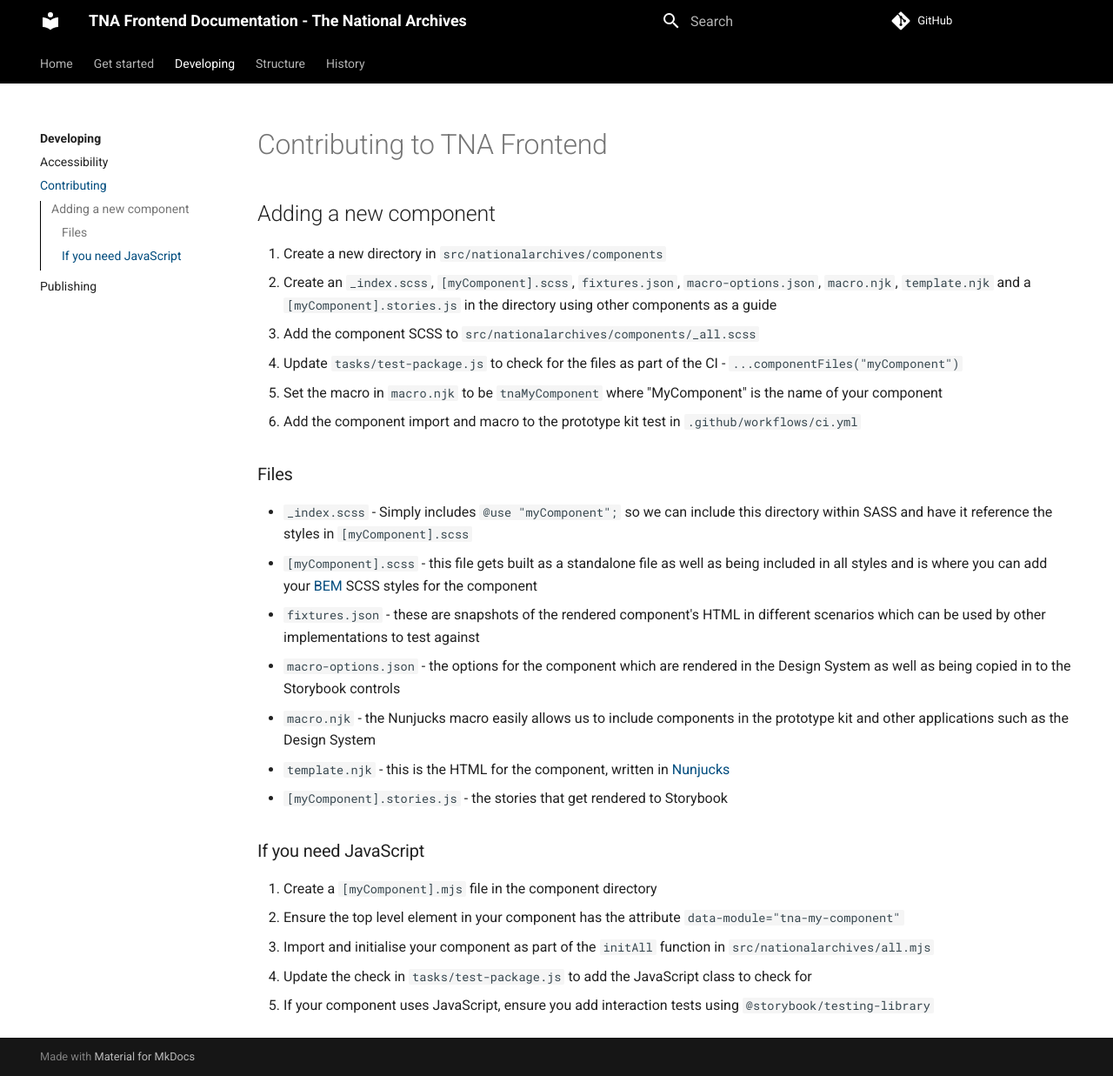
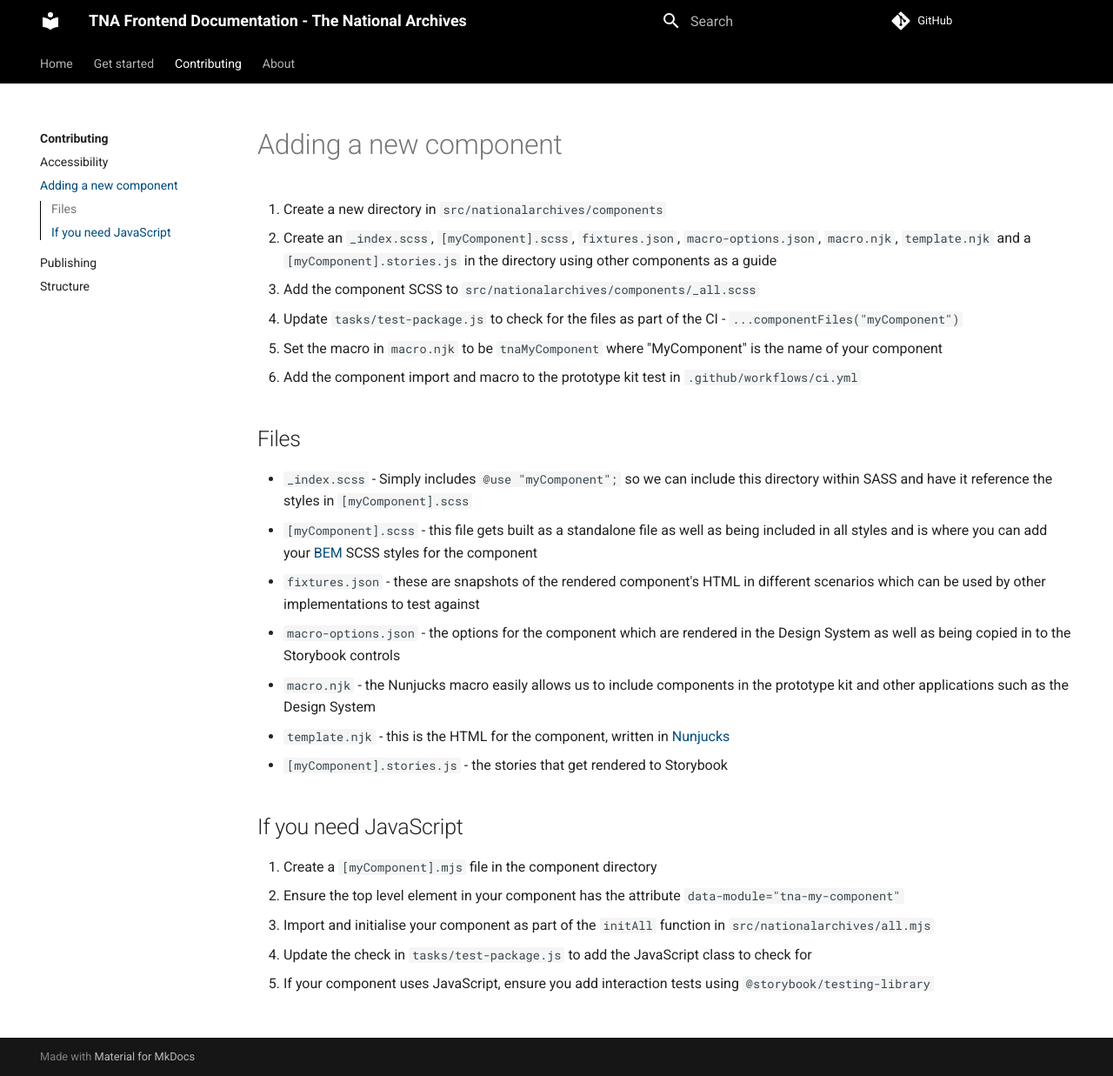
Before and after one commit to nationalarchives/tna-frontend-docs, an MkDocs documentation site: the page built from docs/contributing/add-a-new-component.md, in a window 1280 px wide and 1237 px high. Shown: the whole window at 87% size. Built offline with MkDocs 1.6.1 and Material for MkDocs 9.7.7, drawn with Linux system fonts in a browser that asks for light colours; comment, search, counter and statistics services are not loaded.

```diff
--- a/docs/developing/contributing.md
+++ b/docs/contributing/add-a-new-component.md
@@ -1,6 +1,4 @@
-# Contributing to TNA Frontend
-
-## Adding a new component
+# Adding a new component
 
 1. Create a new directory in `src/nationalarchives/components`
 1. Create an `_index.scss`, `[myComponent].scss`, `fixtures.json`, `macro-options.json`, `macro.njk`, `template.njk` and a `[myComponent].stories.js` in the directory using other components as a guide
@@ -9,7 +7,7 @@
 1. Set the macro in `macro.njk` to be `tnaMyComponent` where "MyComponent" is the name of your component
 1. Add the component import and macro to the prototype kit test in `.github/workflows/ci.yml`
 
-### Files
+## Files
 
 - `_index.scss` - Simply includes `@use "myComponent";` so we can include this directory within SASS and have it reference the styles in `[myComponent].scss`
 - `[myComponent].scss` - this file gets built as a standalone file as well as being included in all styles and is where you can add your [BEM](https://getbem.com/) SCSS styles for the component
@@ -19,7 +17,7 @@
 - `template.njk` - this is the HTML for the component, written in [Nunjucks](https://mozilla.github.io/nunjucks/)
 - `[myComponent].stories.js` - the stories that get rendered to Storybook
 
-### If you need JavaScript
+## If you need JavaScript
 
 1. Create a `[myComponent].mjs` file in the component directory
 1. Ensure the top level element in your component has the attribute `data-module="tna-my-component"`
--- a/mkdocs.yml
+++ b/mkdocs.yml
@@ -15,15 +15,15 @@ nav:
       - CDN: get-started/using-tna-frontend/cdn.md
     - Analytics: get-started/analytics.md
     - Cookies: get-started/cookies.md
-  - Developing:
-    - developing/index.md
-    - Accessibility: developing/accessibility.md
-    - Contributing: developing/contributing.md
-    - Publishing: developing/publishing.md
-  - Structure:
-    - structure.md
-  - History:
-    - history.md
+  - Contributing:
+    - contributing/index.md
+    - Accessibility: contributing/accessibility.md
+    - Adding a new component: contributing/add-a-new-component.md
+    - Publishing: contributing/publishing.md
+    - Structure: contributing/structure.md
+  - About:
+    - about/index.md
+    - History: about/history.md
 theme:
   name: material
   favicon: https://raw.githubusercontent.com/nationalarchives/tna-frontend/main/src/nationalarchives/assets/images/favicon.ico
```
Also changed, not shown: docs/about/index.md (added, +1 -0 lines), docs/get-started/index.md (+1 -1 lines), docs/about/history.md (renamed from docs/history.md), docs/contributing/accessibility.md (renamed from docs/developing/accessibility.md), docs/contributing/index.md (renamed from docs/developing/index.md), docs/contributing/publishing.md (renamed from docs/developing/publishing.md), docs/contributing/structure.md (renamed from docs/structure.md), 1 other file.
